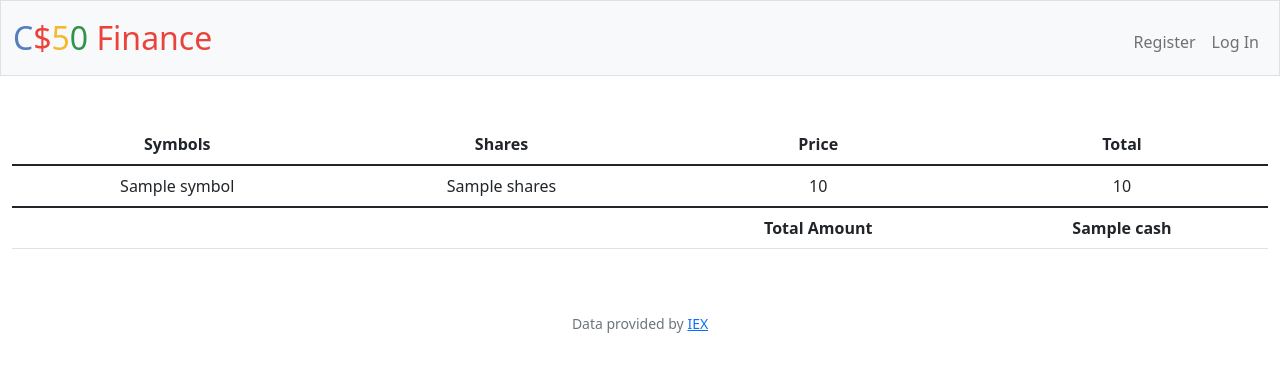
After one commit to Fairmon26/portfolio, a Flask app: template finance/templates/index.html in a window 1280 px wide. The commit adds this page. Shown: the top 372 px of the page. Run offline with Flask 2, Linux system fonts and the light colour scheme; the template is opened without the code that fills it: most values are stand-ins (such as "Sample title", 1, 10 or a date in 2020); some libraries are stand-ins or nearby versions.

Commit message:
Sun, Sep 4, 2022, 4:16 PM +00:00

```diff
--- a/finance/app.py
+++ b/finance/app.py
@@ -5,6 +5,7 @@ from flask import Flask, flash, redirect, render_template, request, session
 from flask_session import Session
 from tempfile import mkdtemp
 from werkzeug.security import check_password_hash, generate_password_hash
+import datetime
 
 from helpers import apology, login_required, lookup, usd
 
@@ -43,14 +44,57 @@ def after_request(response):
 @login_required
 def index():
     """Show portfolio of stocks"""
-    return apology("TODO")
+    user_id = session["user_id"]
+
+    transactions_db = db.execute("SELECT symbol, SUM(shares) AS shares, price FROM transactions WHERE user_id = ? GROUP BY symbol", user_id)
+    cash_db = db.execute("SELECT cash FROM users WHERE id = ?", user_id)
+    cash = cash_db[0]["cash"]
+
+    return render_template("index.html", database = transactions_db, cash = cash)
 
 
 @app.route("/buy", methods=["GET", "POST"])
 @login_required
 def buy():
     """Buy shares of stock"""
-    return apology("TODO")
+    if request.method == "GET":
+        return render_template("buy.html")
+
+    else:
+        symbol = request.form.get("symbol")
+        shares = int(request.form.get("shares"))
+
+        if not symbol:
+            return apology("Must Give Symbol")
+
+        stock = lookup(symbol.upper())
+
+        if stock == None:
+            return apology("Symbol Does Not Exist")
+
+        if shares < 0:
+            return apology("Share Not Allowed")
+
+        transaction_value = shares * stock["price"]
+
+        user_id = session["user_id"]
+        user_cash_db = db.execute("SELECT cash FROM users Where id = :id", id = user_id)
+        user_cash = user_cash_db[0]["cash"]
+
+        if user_cash < transaction_value:
+            return apology("Not Enough Money")
+
+        uptd_cash = user_cash - transaction_value
+
+        db.execute("UPDATE users SET cash = ? WHERE id = ?", uptd_cash, user_id)
+
+        date = datetime.datetime.now()
+
+        db.execute("INSERT INTO transactions (user_id, symbol, shares, price, date) VALUES (?, ?, ?, ?, ?)", user_id, stock["symbol"], shares, stock["price"], date)
+
+        flash("Bought!")
+
+        return redirect("/")
 
 
 @app.route("/history")
@@ -111,17 +155,107 @@ def logout():
 @login_required
 def quote():
     """Get stock quote."""
-    return apology("TODO")
+
+    if request.method == "GET":
+        return render_template("quote.html")
+
+    else:
+        symbol = request.form.get("symbol")
+
+        if not symbol:
+            return apology("Must Give Symbol")
+
+        stock = lookup(symbol.upper())
+
+        if stock == None:
+            return apology("Symbol Does Not Exist")
+
+        return render_template("quoted.html", name = stock["name"], price = stock["price"], symbol = stock["symbol"])
 
 
 @app.route("/register", methods=["GET", "POST"])
 def register():
     """Register user"""
-    return apology("TODO")
+    if request.method == "GET":
+        return render_template("register.html")
+
+    else:
+        username = request.form.get("username")
+        password = request.form.get("password")
+        confirmation = request.form.get("confirmation")
+
+        if not username:
+            return apology("Must Give Username")
+
+        if not password:
+            return apology("Must Give Password")
+
+        if not confirmation:
+            return apology("Must Give Confirmation")
+
+        if password !=  confirmation:
+            return apology("Passwords DO Not Match")
+
+        hash = generate_password_hash(password)
+
+        try:
+            new_user = db.execute("INSERT INTO users (username, hash) VALUES (?, ?)", username, hash)
+        except:
+            return apology("Username already exists")
+
+        session["user_id"] = new_user
+
+        return redirect("/")
 
 
 @app.route("/sell", methods=["GET", "POST"])
 @login_required
 def sell():
     """Sell shares of stock"""
-    return apology("TODO")
+    if request.method == "GET":
+        user_id = session["user_id"]
+        symbols_user = db.execute("SELECT symbole FROM transaction WHERE user_id = :id GROUP BY symbol HAVING SUM(shares) > 0" , id = user_id)
+        return render_template("sell.html", symbols = [row["symbol"]for row in symbols_user])
+
+    else:
+        symbol = request.form.get("symbol")
+        shares = int(request.form.get("shares"))
+
+        if not symbol:
+            return apology("Must Give Symbol")
+
+        stock = lookup(symbol.upper())
+
+        if stock == None:
+            return apology("Symbol Does Not Exist")
+
+        if shares < 0:
+            return apology("Share Not Allowed")
+
+
+
+        transaction_value = shares * stock["price"]
+
+        user_id = session["user_id"]
+        user_cash_db = db.execute("SELECT cash FROM users Where id = :id", id = user_id)
+        user_cash = user_cash_db[0]["cash"]
+
+        user_shares = db.execute("SELECT shares FROM transaction WHERE user_id = :id AND symbol = :symbol GROUP BY symbol", id = user_id, symbol = symbol)
+        user_shares_real = user_shares[0]["shares"]
+
+        if shares > user_shares_real:
+            return apology("You Do Not Have This Amount Of Shares")
+
+
+
+        uptd_cash = user_cash + transaction_value
+
+        db.execute("UPDATE users SET cash = ? WHERE id = ?, uptd_cash, user_id")
+
+        date = datetime.datetime.now()
+
+        db.execute("INSERT INTO transactions (user_id, symbol, shares, price, date) VALUES (?, ?, ?, ?, ?)", user_id, stock["symbol"], (-1) * shares, stock["price"], date)
+
+        flash("Sold!")
+
+        return redirect("/")
--- /dev/null
+++ b/finance/templates/index.html
@@ -0,0 +1,36 @@
+{% extends "layout.html" %}
+
+{% block title %}
+    Portfolio
+{% endblock %}
+
+{% block main %}
+    <table class = "table">
+        <thead>
+          <tr>
+            <th scope = "col">Symbols</th>
+            <th scope = "col">Shares</th>
+            <th scope = "col">Price</th>
+            <th scope = "col">Total</th>
+          </tr>
+        </thead>
+        <tbody>
+             {% for row in database %}
+             <tr>
+                 <td>{{ row["symbol"] }}</td>
+                 <td>{{ row["shares"] }}</td>
+                 <td>{{ row["price"] }}</td>
+                 <td>{{ row["total"] }}</td>
+             </tr>
+             {% endfor %}
+        </tbody>
+        <tfoot>
+            <tr>
+                <td></td>
+                <td></td>
+                <th scope = "1">Total Amount</th>
+                <th scope = "1">{{ cash }}</th>
+            </tr>
+        </tfoot>
+     </table>
+{% endblock %}
--- a/finance/templates/layout.html
+++ b/finance/templates/layout.html
@@ -15,6 +15,8 @@
         <link href="/static/favicon.ico" rel="icon">
 
         <link href="/static/styles.css" rel="stylesheet">
+
+        <link href="https://cdn.jsdelivr.net/npm/bootstrap@5.2.0/dist/css/bootstrap.min.css" rel="stylesheet">
 
         <title>C$50 Finance: {% block title %}{% endblock %}</title>
 
```
Also changed, not shown: finance/templates/buy.html (added, +18 -0 lines), finance/templates/quote.html (added, +15 -0 lines), finance/templates/quoted.html (added, +12 -0 lines), finance/templates/register.html (added, +20 -0 lines), finance/templates/sell.html (added, +22 -0 lines), .devcontainer.json, finance/finance.db.
